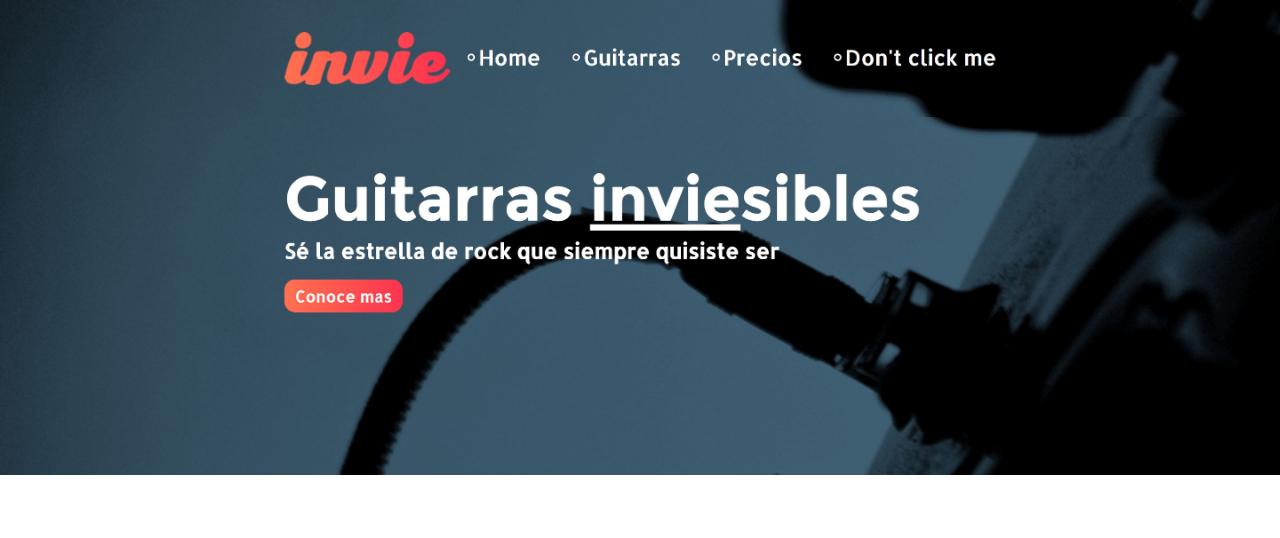
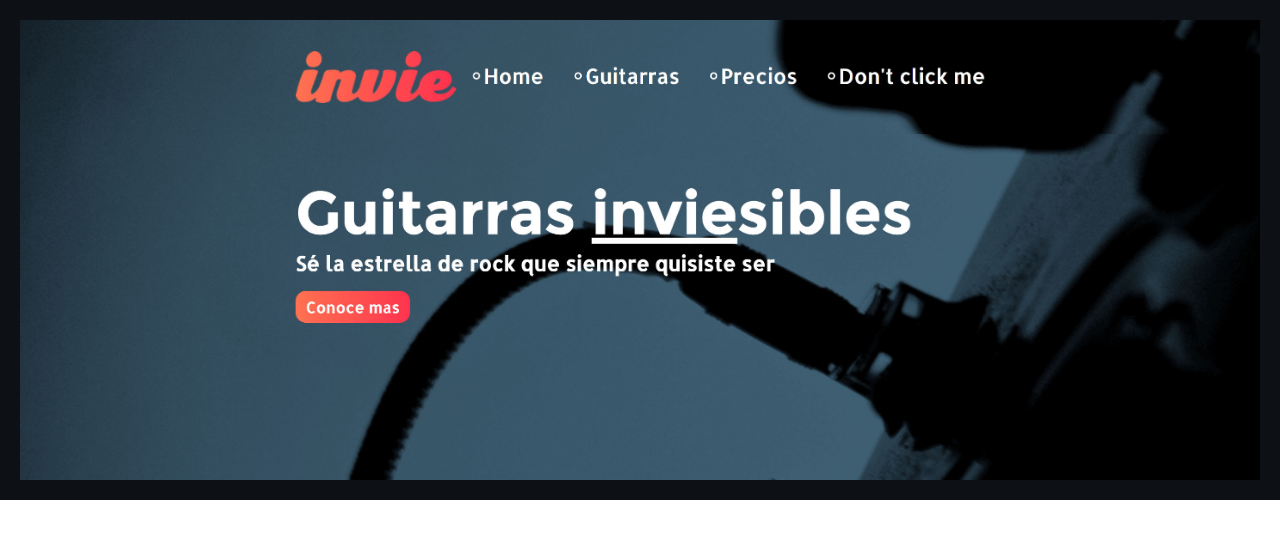
Before and after one commit to anayarojo/invie-guitars, a plain HTML site: page index.html in a window 1280 px wide. Drawn offline with Linux system fonts and the light colour scheme.

Commit message:
Border style

```diff
--- a/css/style.css
+++ b/css/style.css
@@ -1,9 +1,11 @@
 html, body{
     margin: 0;
     padding: 0;
+    border: 10px solid #0d1116;
 }
 
 img{
     max-width: 100%;
+    min-width: 100%;
     vertical-align: top;
 }
```
